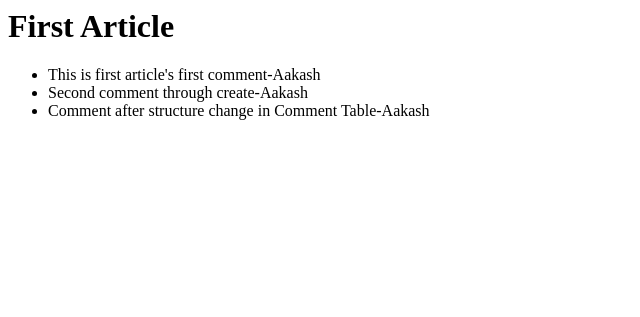
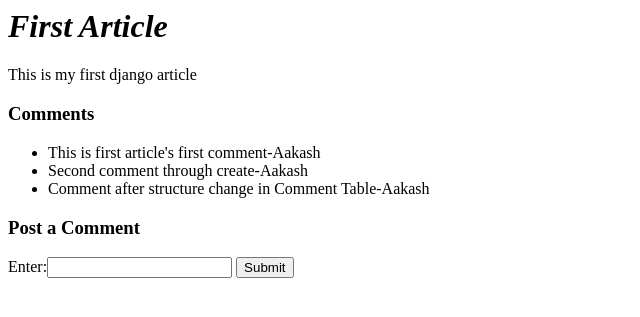
Before and after one commit to aakash013srivastava/Weblog, a Django app: page /article/1/ in a window 1280 px wide. Shown: the top 317 px of the page, without its empty margins (0-640 px from the left). Run offline with Django 3.2, Linux system fonts and the light colour scheme; data comes from the database, SQL or seed files in the repository; both versions use the stored data as it was before the commit.

Commit message:
New Article and comment forms created.

```diff
--- a/article/forms.py
+++ b/article/forms.py
@@ -3,3 +3,7 @@ from django import forms
 class ArticleForm(forms.Form):
     title  = forms.CharField(label="Title",max_length=100)
     content = forms.CharField(widget=forms.Textarea)
+
+class CommentForm(forms.Form):
+    comment_text = forms.CharField(label = "Enter",max_length=10000)
+    comment_article = forms.HiddenInput()
--- a/article/models.py
+++ b/article/models.py
@@ -1,5 +1,4 @@
 from django.db import models
-from django.utils import timezone
 
 # Create your models here.
 class Article(models.Model):
@@ -14,7 +13,7 @@ class Comment(models.Model):
     article = models.ForeignKey(Article,on_delete=models.CASCADE)
     comment_text = models.CharField(max_length=10000)
     comment_author = models.CharField(max_length=10000)
-    comment_date = models.DateTimeField(default=timezone.now(),max_length=25)
+
 
     def __str__(self):
         return self.comment_text + " - Comment by - " + self.comment_author
--- a/article/templates/article/detail.html
+++ b/article/templates/article/detail.html
@@ -1,7 +1,19 @@
 
-<h1>{{article.title}}</h1>
+<h1><i>{{article.title}}</i></h1>
+<p>{{article.content}}</p>
+
+<h3>Comments</h3>
+
 <ul>
     {%for comment in article.comment_set.all%}
     <li>{{comment.comment_text}}-{{comment.comment_author}}</li>
     {%endfor%}
 </ul>
+
+<h3>Post a Comment</h3>
+<form action="{%url 'article:post_comment' article.id%}" method="POST">
+    {%csrf_token%}
+    {{comment_form}}
+    <input type="submit" value="Submit">
+
+</form>
--- a/article/urls.py
+++ b/article/urls.py
@@ -12,4 +12,5 @@ urlpatterns = [
 
     url(r'^new/$',views.new,name='new'),
     url(r'^create/$',views.create,name='create'),
+    url(r'^post_comment/(?P<article_id>[0-9]+)/$',views.post_comment,name='post_comment'),
 ]
--- a/article/views.py
+++ b/article/views.py
@@ -1,6 +1,6 @@
-from .models import Article
+from .models import Article,Comment
 from django.shortcuts import render,get_object_or_404
-from .forms import ArticleForm
+from .forms import ArticleForm,CommentForm
 
 def index(request):
     articles = Article.objects.all()
@@ -8,7 +8,8 @@ def index(request):
 
 def detail(request,article_id):
     article = get_object_or_404(Article,pk=article_id)
-    return render(request,'article/detail.html',{'article':article})
+    comment_form = CommentForm()
+    return render(request,'article/detail.html',{'article':article,'comment_form':comment_form})
 
 def new(request):
     form = ArticleForm()
@@ -25,7 +26,23 @@ def create(request):
             new_article.content = content
             new_article.author = "Aakash"
             new_article.save()
+            articles = Article.objects.all()
+            return render(request,'article/index.html',{'articles':articles})
     else:
         form = ArticleForm()
+        return render(request,'article/new.html',{'form':form})
 
-    return render(request,'article/new.html',{'form':form})
+def post_comment(request,article_id):
+    if request.method == 'POST':
+        comment_form = CommentForm(request.POST)
+        if comment_form.is_valid():
+            comment_text = comment_form.cleaned_data['comment_text']
+            comment = Comment()
+            comment.comment_text = comment_text
+            comment.comment_author = "Aakash"
+            comment.article = Article.objects.get(pk=article_id)
+            comment.save()
+    else:
+        comment_form = CommentForm()
+
+    return render(request,'article/detail.html',{'comment_form':comment_form})
```
Also changed, not shown: db.sqlite3.
